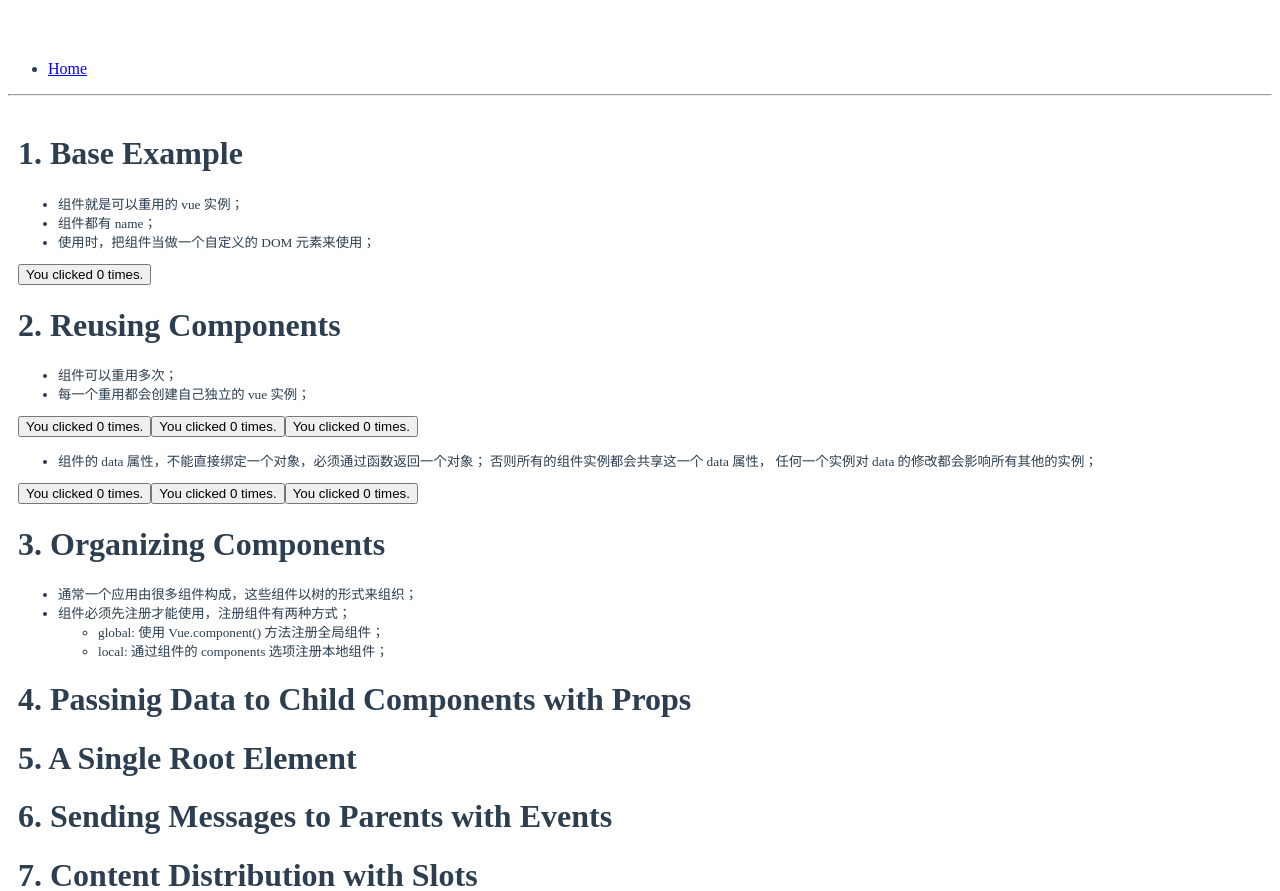
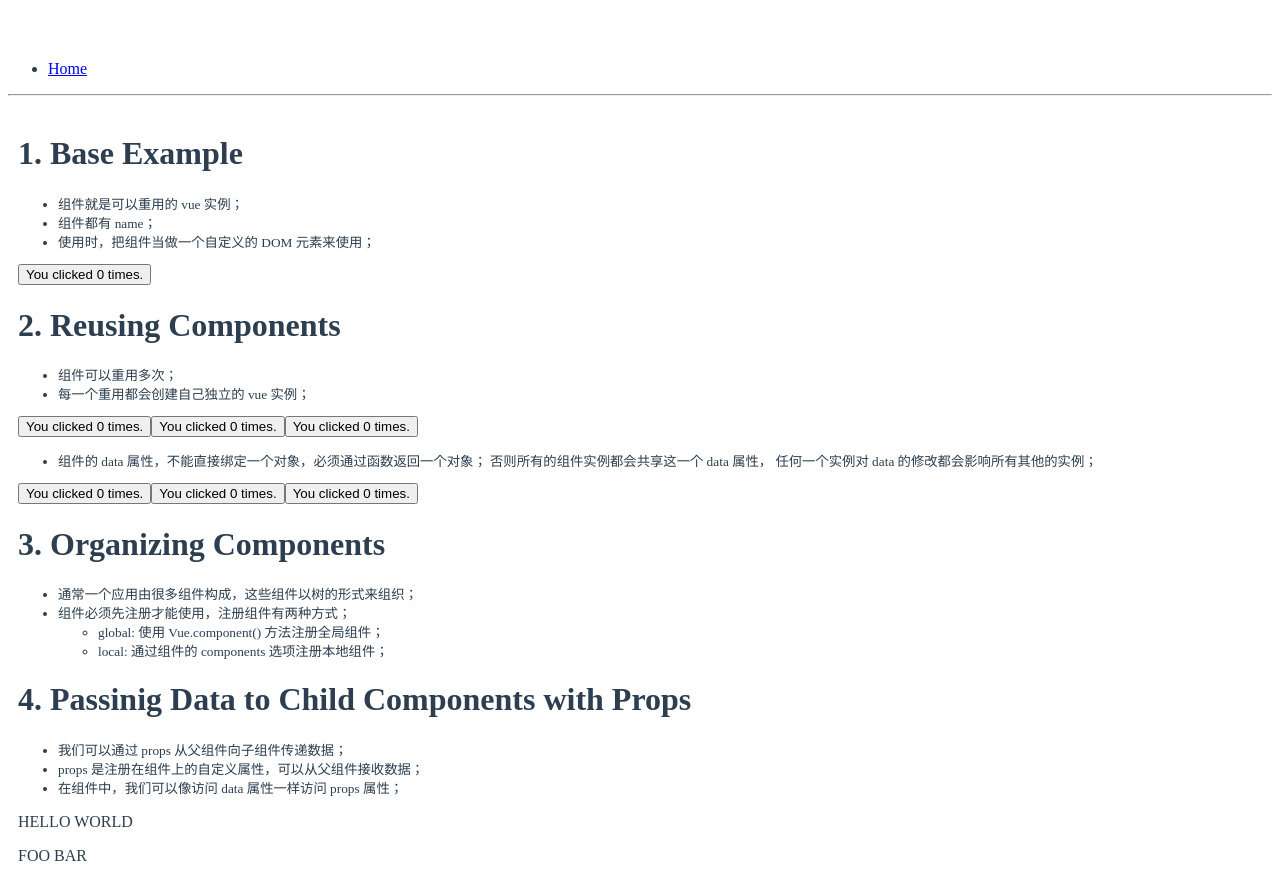
Before and after one commit to luotaoyeah/learning-vue, a Vue app: page /#/guide/component-basic in a window 1280 px wide. Shown: the top 891 px of the page. Built offline with nearby package versions, Linux system fonts and the light colour scheme.

Commit message:
component basic: passing data to child component with props

```diff
--- a/src/doc/guide/component-basic/component-passing-data-to-child-component.vue
+++ b/src/doc/guide/component-basic/component-passing-data-to-child-component.vue
@@ -1,12 +1,31 @@
 <template>
   <div>
     <h1>4. Passinig Data to Child Components with Props</h1>
+    <small>
+      <ul>
+        <li>我们可以通过 props 从父组件向子组件传递数据；</li>
+        <li>props 是注册在组件上的自定义属性，可以从父组件接收数据；</li>
+        <li>在组件中，我们可以像访问 data 属性一样访问 props 属性；</li>
+      </ul>
+    </small>
+    <post :title="title01"></post>
+    <post :title="title02"></post>
   </div>
 </template>
 <script>
+import Vue from "vue";
+
+Vue.component("post", {
+  template: "<p>{{title}}</p>",
+  props: ["title"]
+});
+
 export default {
   data() {
-    return {};
+    return {
+      title01: "HELLO WORLD",
+      title02: "FOO BAR"
+    };
   }
 };
 </script>
```
